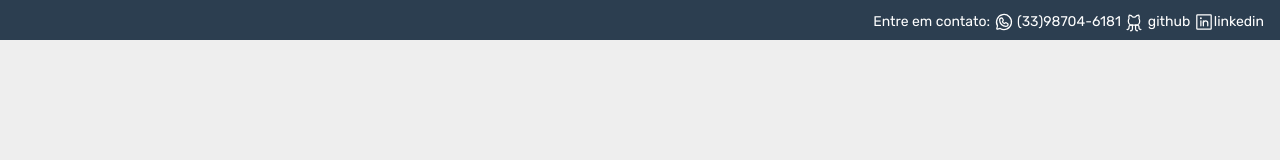
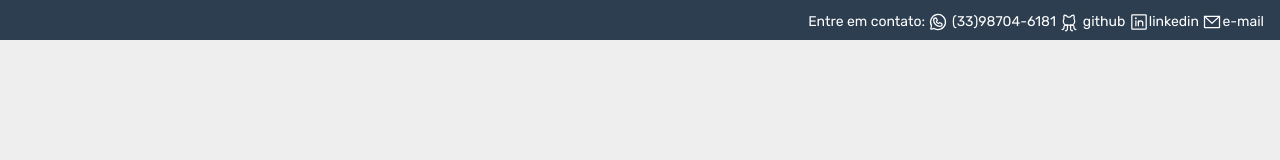
Before and after one commit to kelvinrevertis/Cadastro-usuarios-web, a Next.js app in the folder web/: page /signin in a window 1280 px wide. Shown: the top 160 px of the page. Built offline with nearby package versions, Linux system fonts and the light colour scheme.

Commit message:
Include e-mail at contacts header

```diff
--- a/web/src/pages/_document.tsx
+++ b/web/src/pages/_document.tsx
@@ -1,5 +1,5 @@
 import { Html, Head, Main, NextScript } from 'next/document'
-import { WhatsappLogo, GithubLogo, LinkedinLogo } from 'phosphor-react'
+import { WhatsappLogo, GithubLogo, LinkedinLogo, EnvelopeSimple } from 'phosphor-react'
 
 export default function document() {
     return (
@@ -18,6 +18,7 @@ export default function document() {
                             <span>  <WhatsappLogo className='inline ' size={20} /> (33)98704-6181 </span>
                             <span>  <GithubLogo className='inline' size={20} /> <a href="https://github.com/kelvinrevertis">github</a> </span>
                             <span>  <LinkedinLogo className='inline' size={20} /><a href="https://www.linkedin.com/in/kelvin-revertis/">linkedin</a></span>
+                            <span>  <EnvelopeSimple className='inline' size={20} /><a href="kelvinrev2@hotmail.com">e-mail</a></span>
                         </p>
                     </div>
                 </header>
```
Also changed, not shown: 1 other file (tests, documents, lock files or other folders).
